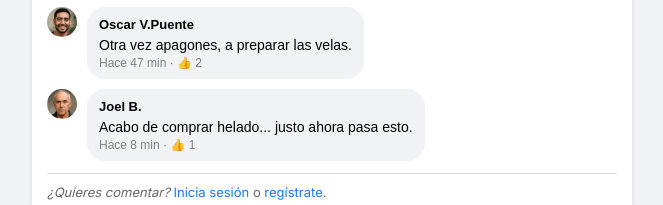
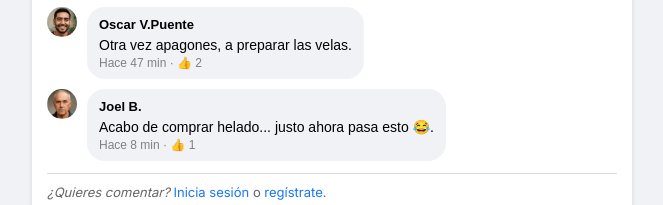
Before and after one commit to xfvd-pa/el_observador, a plain HTML site: page index.html in a window 1280 px wide. Shown: the part 2018-2223 px from the top of the page, without its empty margins (308-971 px from the left). Drawn offline with Linux system fonts and the light colour scheme.

Commit message:
index.html

```diff
--- a/index.html
+++ b/index.html
@@ -313,7 +313,7 @@
           <img src="assets/prof3.jpg" alt="Joel B.">
           <div class="comment-content">
             <strong>Joel B.</strong>
-            <p>Acabo de comprar helado... justo ahora pasa esto.</p>
+            <p>Acabo de comprar helado... justo ahora pasa esto 😂.</p>
             <small>Hace 8 min · 👍 1</small>
           </div>
         </div>
```
